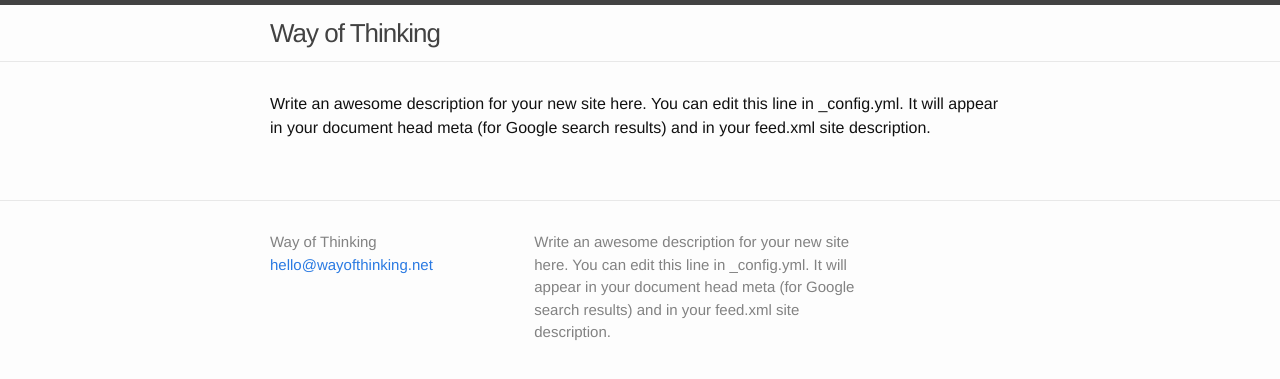
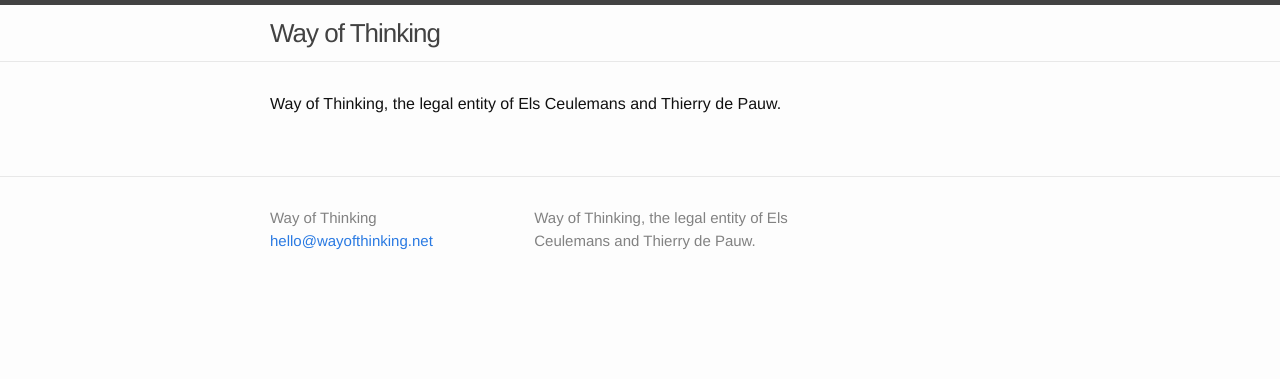
Before and after one commit to wayofthinking/wayofthinking.github.io, a Jekyll site: the page built from index.md, in a window 1280 px wide. Shown: the top 379 px of the page. Built offline with Jekyll 4.4.1, drawn with Linux system fonts in a browser that asks for light colours.

Commit message:
update the description, not really convinced it's content ...

```diff
--- a/_config.yml
+++ b/_config.yml
@@ -2,9 +2,7 @@
 title: Way of Thinking
 email: hello@wayofthinking.net
 description: > # this means to ignore newlines until "baseurl:"
-  Write an awesome description for your new site here. You can edit this
-  line in _config.yml. It will appear in your document head meta (for
-  Google search results) and in your feed.xml site description.
+  Way of Thinking, the legal entity of Els Ceulemans and Thierry de Pauw.
 baseurl: "" # the subpath of your site, e.g. /blog/
 url: "http://wayofthinking.net" # the base hostname & protocol for your site
 
```
